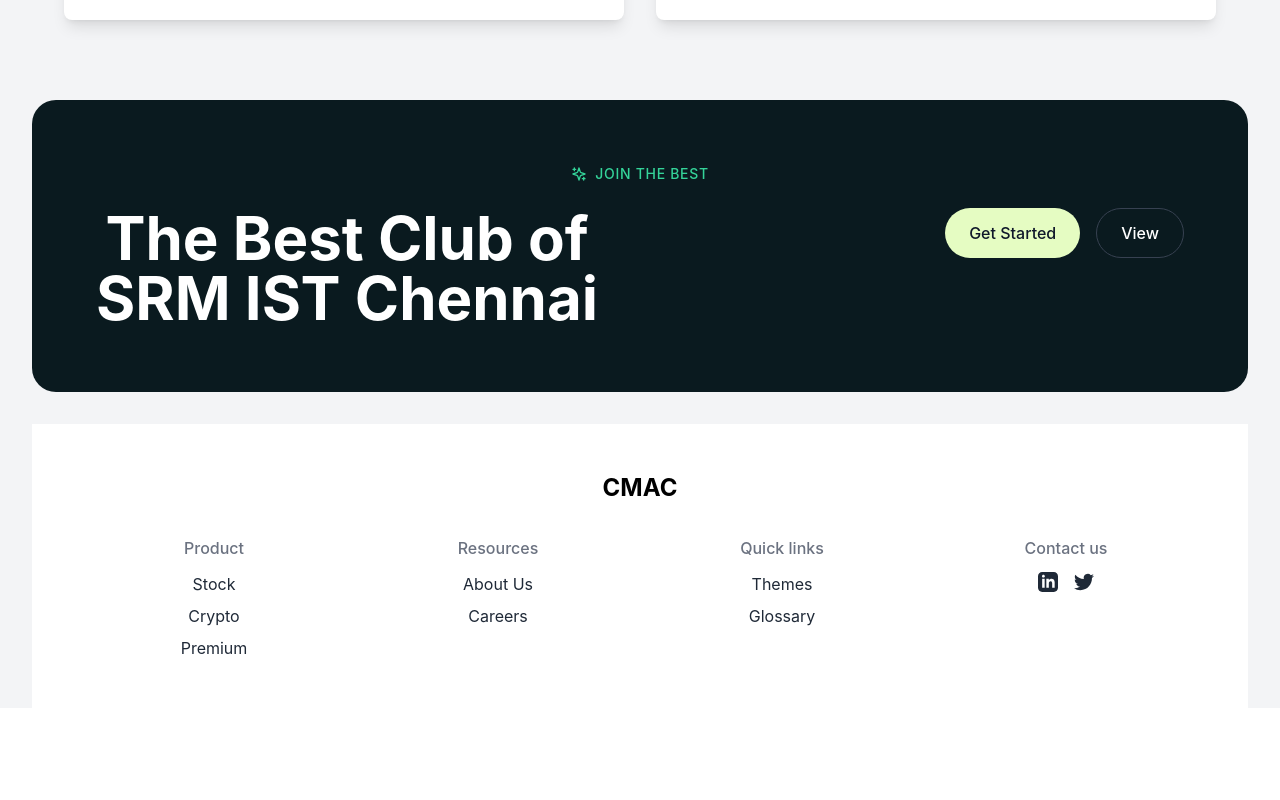
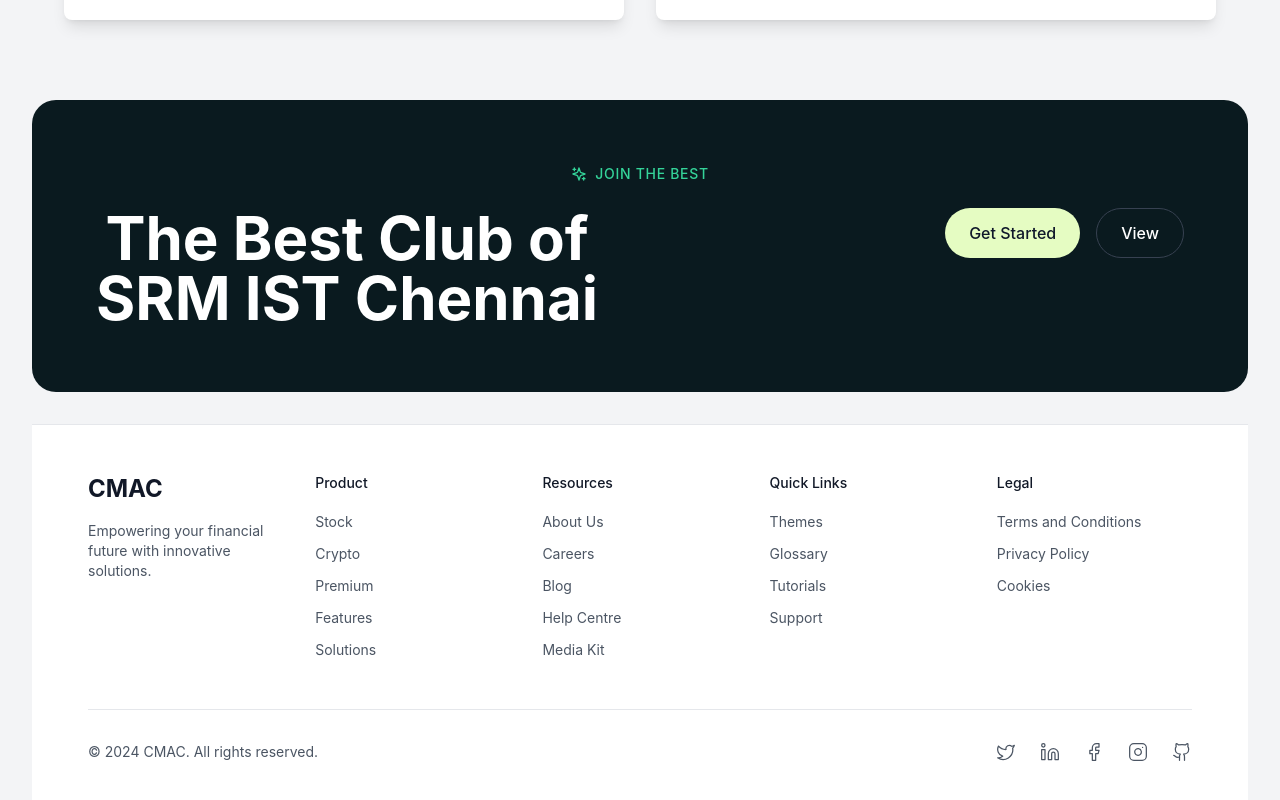
Before and after one commit to Sai-404/cmac-website, a React (Vite) app in the folder client/: page / in a window 1280 px wide. Shown: the part 2658-3458 px from the top of the page. Before the commit the page ends 3366 px from the top, so only its background shows below. Built offline with nearby package versions, Linux system fonts and the light colour scheme.

Commit message:
Add footer component with navigation links and social icons; include .gitignore for node_modules

```diff
--- a/client/src/Components/Footer.jsx
+++ b/client/src/Components/Footer.jsx
@@ -1,64 +1,92 @@
 import React from 'react';
+import { Twitter, Linkedin, Facebook, Instagram, Github } from 'lucide-react';
 
 const Footer = () => {
+  const footerSections = {
+    Product: [
+      { name: 'Stock', href: '#' },
+      { name: 'Crypto', href: '#' },
+      { name: 'Premium', href: '#' },
+      { name: 'Features', href: '#' },
+      { name: 'Solutions', href: '#' }
+    ],
+    Resources: [
+      { name: 'About Us', href: '#' },
+      { name: 'Careers', href: '#' },
+      { name: 'Blog', href: '#' },
+      { name: 'Help Centre', href: '#' },
+      { name: 'Media Kit', href: '#' }
+    ],
+    'Quick Links': [
+      { name: 'Themes', href: '#' },
+      { name: 'Glossary', href: '#' },
+      { name: 'Tutorials', href: '#' },
+      { name: 'Support', href: '#' }
+    ],
+    Legal: [
+      { name: 'Terms and Conditions', href: '#' },
+      { name: 'Privacy Policy', href: '#' },
+      { name: 'Cookies', href: '#' }
+    ]
+  };
+
+  const SocialIcon = ({ Icon }) => (
+    <a
+      href="#"
+      className="text-gray-600 hover:text-gray-900 transition-colors duration-200"
+    >
+      <Icon size={20} strokeWidth={1.5} />
+    </a>
+  );
+
   return (
-    <footer className="w-full bg-white py-12">
+    <footer className="w-full bg-white py-12 border-t border-gray-200">
       <div className="max-w-6xl mx-auto px-6">
-        <div className="flex flex-col items-center space-y-8">
-          {/* Logo */}
-          <div className="text-center">
-            <a href="/" className="text-black text-2xl font-bold">
+        <div className="grid grid-cols-1 md:grid-cols-5 gap-8">
+          {/* Logo and tagline section */}
+          <div className="col-span-1 text-center md:text-left">
+            <a href="/" className="text-2xl font-bold text-gray-900">
               CMAC
             </a>
+            <p className="mt-4 text-sm text-gray-600">
+              Empowering your financial future with innovative solutions.
+            </p>
           </div>
 
-          {/* Navigation Sections */}
-          <div className="w-full">
-            <div className="grid grid-cols-1 sm:grid-cols-2 lg:grid-cols-4 gap-8">
-              {/* Product Section */}
-              <div className="space-y-3 text-center">
-                <h3 className="text-gray-500 font-medium">Product</h3>
-                <ul className="space-y-2">
-                  <li><a href="#" className="text-gray-800 hover:text-gray-600">Stock</a></li>
-                  <li><a href="#" className="text-gray-800 hover:text-gray-600">Crypto</a></li>
-                  <li><a href="#" className="text-gray-800 hover:text-gray-600">Premium</a></li>
-                </ul>
-              </div>
+          {/* Navigation sections */}
+          {Object.entries(footerSections).map(([title, links]) => (
+            <div key={title} className="col-span-1 text-center md:text-left">
+              <h3 className="text-sm font-medium text-gray-900 mb-4">
+                {title}
+              </h3>
+              <ul className="space-y-2">
+                {links.map((link) => (
+                  <li key={link.name}>
+                    <a
+                      href={link.href}
+                      className="text-sm text-gray-600 hover:text-gray-900 transition-colors duration-200"
+                    >
+                      {link.name}
+                    </a>
+                  </li>
+                ))}
+              </ul>
+            </div>
+          ))}
+        </div>
 
-              {/* Resources Section */}
-              <div className="space-y-3 text-center">
-                <h3 className="text-gray-500 font-medium">Resources</h3>
-                <ul className="space-y-2">
-                  <li><a href="#" className="text-gray-800 hover:text-gray-600">About Us</a></li>
-                  <li><a href="#" className="text-gray-800 hover:text-gray-600">Careers</a></li>
-                </ul>
-              </div>
-
-              {/* Quick links Section */}
-              <div className="space-y-3 text-center">
-                <h3 className="text-gray-500 font-medium">Quick links</h3>
-                <ul className="space-y-2">
-                  <li><a href="#" className="text-gray-800 hover:text-gray-600">Themes</a></li>
-                  <li><a href="#" className="text-gray-800 hover:text-gray-600">Glossary</a></li>
-                </ul>
-              </div>
-
-              {/* Contact Section */}
-              <div className="space-y-3 text-center">
-                <h3 className="text-gray-500 font-medium">Contact us</h3>
-                <div className="flex justify-center gap-4">
-                  <a href="#" className="text-gray-800 hover:text-gray-600">
-                    <svg className="w-5 h-5" fill="currentColor" viewBox="0 0 24 24">
-                      <path d="M19 0h-14c-2.761 0-5 2.239-5 5v14c0 2.761 2.239 5 5 5h14c2.762 0 5-2.239 5-5v-14c0-2.761-2.238-5-5-5zm-11 19h-3v-11h3v11zm-1.5-12.268c-.966 0-1.75-.79-1.75-1.764s.784-1.764 1.75-1.764 1.75.79 1.75 1.764-.783 1.764-1.75 1.764zm13.5 12.268h-3v-5.604c0-3.368-4-3.113-4 0v5.604h-3v-11h3v1.765c1.396-2.586 7-2.777 7 2.476v6.759z"/>
-                    </svg>
-                  </a>
-                  <a href="#" className="text-gray-800 hover:text-gray-600">
-                    <svg className="w-5 h-5" fill="currentColor" viewBox="0 0 24 24">
-                      <path d="M23.953 4.57a10 10 0 01-2.825.775 4.958 4.958 0 002.163-2.723c-.951.555-2.005.959-3.127 1.184a4.92 4.92 0 00-8.384 4.482C7.69 8.095 4.067 6.13 1.64 3.162a4.822 4.822 0 00-.666 2.475c0 1.71.87 3.213 2.188 4.096a4.904 4.904 0 01-2.228-.616v.06a4.923 4.923 0 003.946 4.827 4.996 4.996 0 01-2.212.085 4.936 4.936 0 004.604 3.417 9.867 9.867 0 01-6.102 2.105c-.39 0-.779-.023-1.17-.067a13.995 13.995 0 007.557 2.209c9.053 0 13.998-7.496 13.998-13.985 0-.21 0-.42-.015-.63A9.935 9.935 0 0024 4.59z"/>
-                    </svg>
-                  </a>
-                </div>
-              </div>
+        {/* Bottom section with copyright and social icons */}
+        <div className="mt-12 pt-8 border-t border-gray-200">
+          <div className="flex flex-col md:flex-row justify-between items-center space-y-4 md:space-y-0">
+            <div className="text-sm text-gray-600">
+              © 2024 CMAC. All rights reserved.
+            </div>
+            <div className="flex space-x-6">
+              <SocialIcon Icon={Twitter} />
+              <SocialIcon Icon={Linkedin} />
+              <SocialIcon Icon={Facebook} />
+              <SocialIcon Icon={Instagram} />
+              <SocialIcon Icon={Github} />
             </div>
           </div>
         </div>
```
Also changed, not shown: client/src/assets/srm-institute-of-science-and-technology-vector-logo-removebg-preview.png (added), 1 other file (tests, documents, lock files or other folders).
